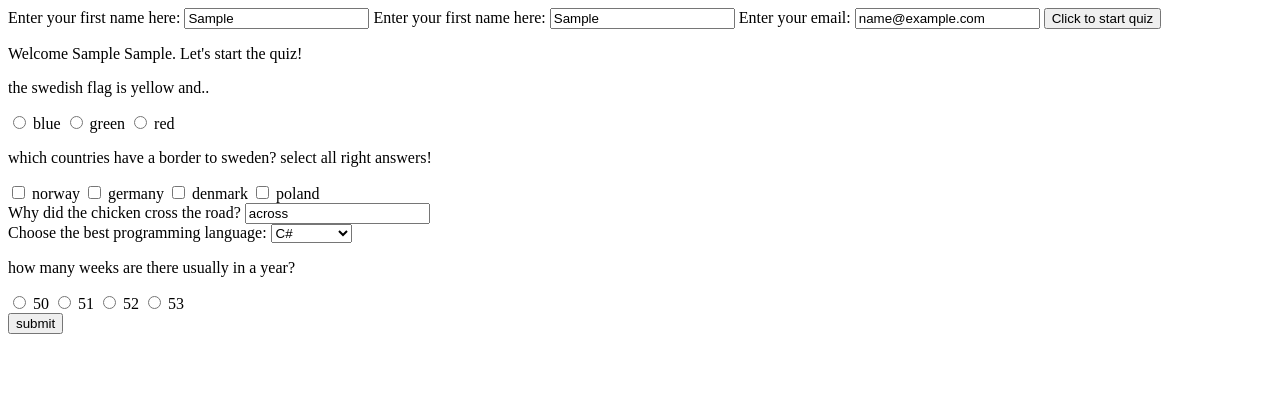
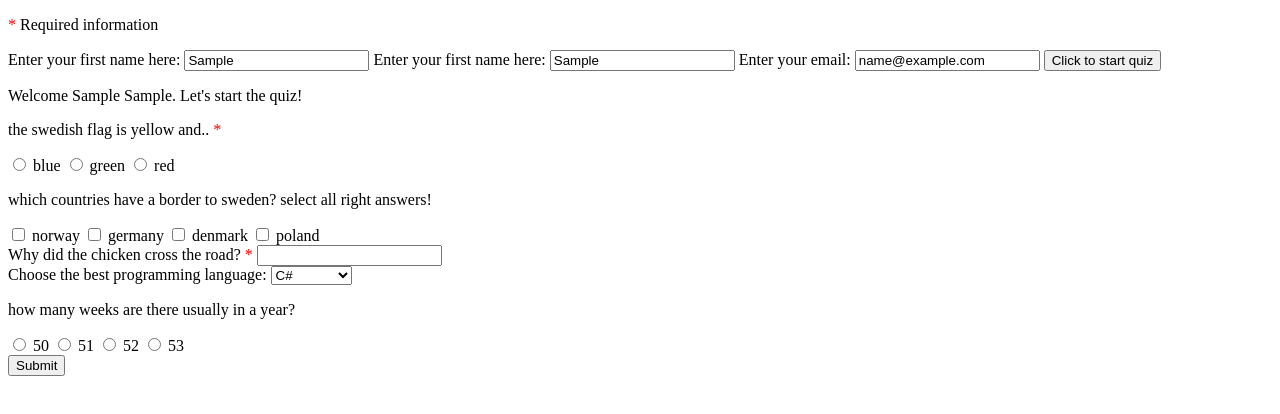
Before and after one commit to marwebdesign/Lab2, a plain HTML site: page mariawestling.html in a window 1280 px wide. Both pictures are taken after typing "Sample", "Sample", "name@example.com" into the empty fields and a click on the button "Click to start quiz". Drawn offline with Linux system fonts and the light colour scheme; no server answers.

Commit message:
more form fixing

```diff
--- a/mariawestling.html
+++ b/mariawestling.html
@@ -10,21 +10,24 @@
 </head>
 
 <body>
-  <form id="form">
+  <p><span class="required">*</span> Required information</p>
+  <form id="userForm">
     <label for="firstName">Enter your first name here:</label>
-    <input type="text" id="firstName" pattern="[a-öA-Ö]*" title="Only letters please!" required></input>
+    <input type="text" id="firstName" pattern="[a-öA-Ö]*" title="Only letters please!" placeholder="First name *"
+      required></input>
     <label for="lastName">Enter your first name here:</label>
-    <input type="text" id="lastName" pattern="[a-öA-Ö]*" title="Only letters please!" required></input>
+    <input type="text" id="lastName" pattern="[a-öA-Ö]*" title="Only letters please!" placeholder="Last name *"
+      required></input>
     <label for="email">Enter your email:</label>
-    <input type="email" id="email" required></input>
+    <input type="email" id="email" placeholder="email *" required></input>
     <button type="submit" id="submitButton>">Click to start quiz</button>
   </form>
   <p id="welcomeParagraph"></p>
   <div id="quizContentDiv">
     <form id="quizForm">
       <div id="firstQuestion">
-        <p>the swedish flag is yellow and.. </p>
-        <input type="radio" id="blue" name="quizQuestion1" value="blue">
+        <p>the swedish flag is yellow and.. <span class="required">*</span></p>
+        <input type="radio" id="blue" name="quizQuestion1" value="blue" required>
         <label for="blue">blue</label>
         <input type="radio" id="green" name="quizQuestion1" value="green">
         <label for="blue">green</label>
@@ -32,7 +35,7 @@
         <label for="blue">red</label>
       </div>
       <div id="secondQuestion">
-        <p>which countries have a border to sweden? select all right answers!</p>
+        <p>which countries have a border to sweden? select all right answers! </p>
         <input type="checkbox" id="norway" name="quizQuestion2" value="norway">
         <label for="vehicle1">norway</label>
         <input type="checkbox" id="germany" name="quizQuestion2" value="germany">
@@ -43,8 +46,8 @@
         <label for="vehicle3">poland</label>
       </div>
       <div id="thirdQuestion">
-        <label for="openQ">Why did the chicken cross the road?</label>
-        <input type="text" id="openQ" name="quizQuestion3" value="across">
+        <label for="openQ">Why did the chicken cross the road? <span class="required">*</span></label>
+        <input type="text" id="openQ" name="quizQuestion3" required>
       </div>
       <div id="fourthQuestion">
         <label for="cars">Choose the best programming language:</label>
@@ -66,9 +69,13 @@
         <input type="radio" id="53" name="quizQuestion1" value="53">
         <label for="blue">53</label>
       </div>
-      <input type="submit" value="submit">
+      <button type="submit" value="submit">Submit</button>
     </form>
+    <div id="resultsDiv">
+      results here
+    </div>
   </div>
+
 </body>
 <script src="mariawestling.js"></script>
 
--- a/mariawestling.js
+++ b/mariawestling.js
@@ -1,16 +1,26 @@
-const form = document.getElementById("form")
+const userForm = document.getElementById("userForm")
 const welcomeParagraph = document.getElementById("welcomeParagraph")
 const firstName = document.getElementById("firstName")
 const lastName = document.getElementById("lastName")
 const quizContentDiv = document.getElementById("quizContentDiv")
+let openQvalue = document.getElementById("openQ").value
+const quizForm = document.getElementById("quizForm")
+const resultsDiv = document.getElementById("resultsDiv")
 
-form.addEventListener("submit", function (event) {
+userForm.addEventListener("submit", function (event) {
   event.preventDefault()
   const firstNameInput = firstName.value
   const lastNameInput = lastName.value
   welcomeParagraph.textContent = `Welcome ${firstNameInput} ${lastNameInput}. Let's start the quiz!`
   quizContentDiv.style.display = "block"
+  //resultsDiv.style.display = "block"
 })
+
+quizForm.addEventListener("submit", function (event) {
+  event.preventDefault()
+  resultsDiv.style.display = "block"
+})
+
 
 // function Func() {
 fetch("https://opentdb.com/api.php?amount=10")
@@ -29,3 +39,5 @@ fetch(apiWeather)
   })
   .then((data) =>
     console.log(data))
+
+console.log(openQvalue)
--- a/styles.css
+++ b/styles.css
@@ -1,3 +1,16 @@
 #quizContentDiv {
   display: none;
 }
+
+.required {
+  color: red;
+}
+
+::placeholder {
+  color: red;
+  opacity: 1;
+}
+
+#resultsDiv {
+  display: none;
+}
```
